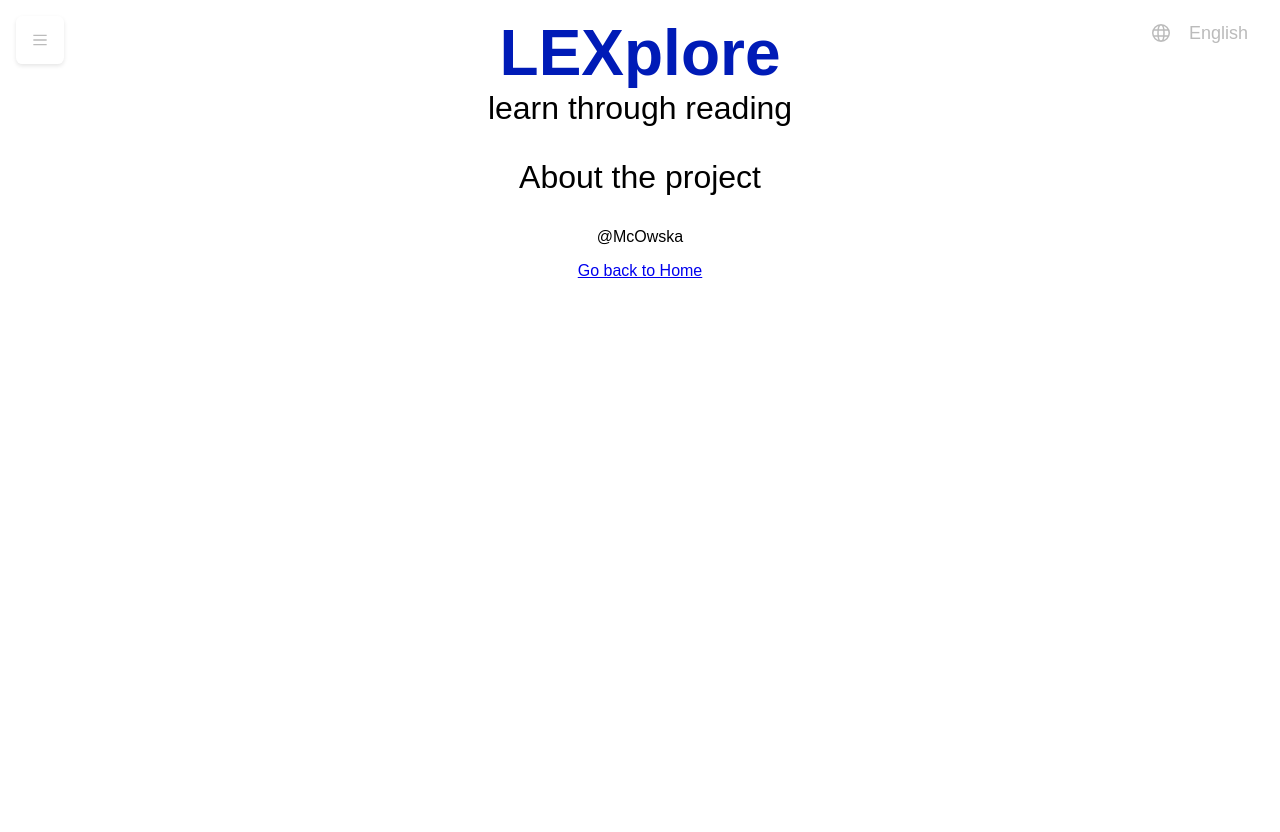
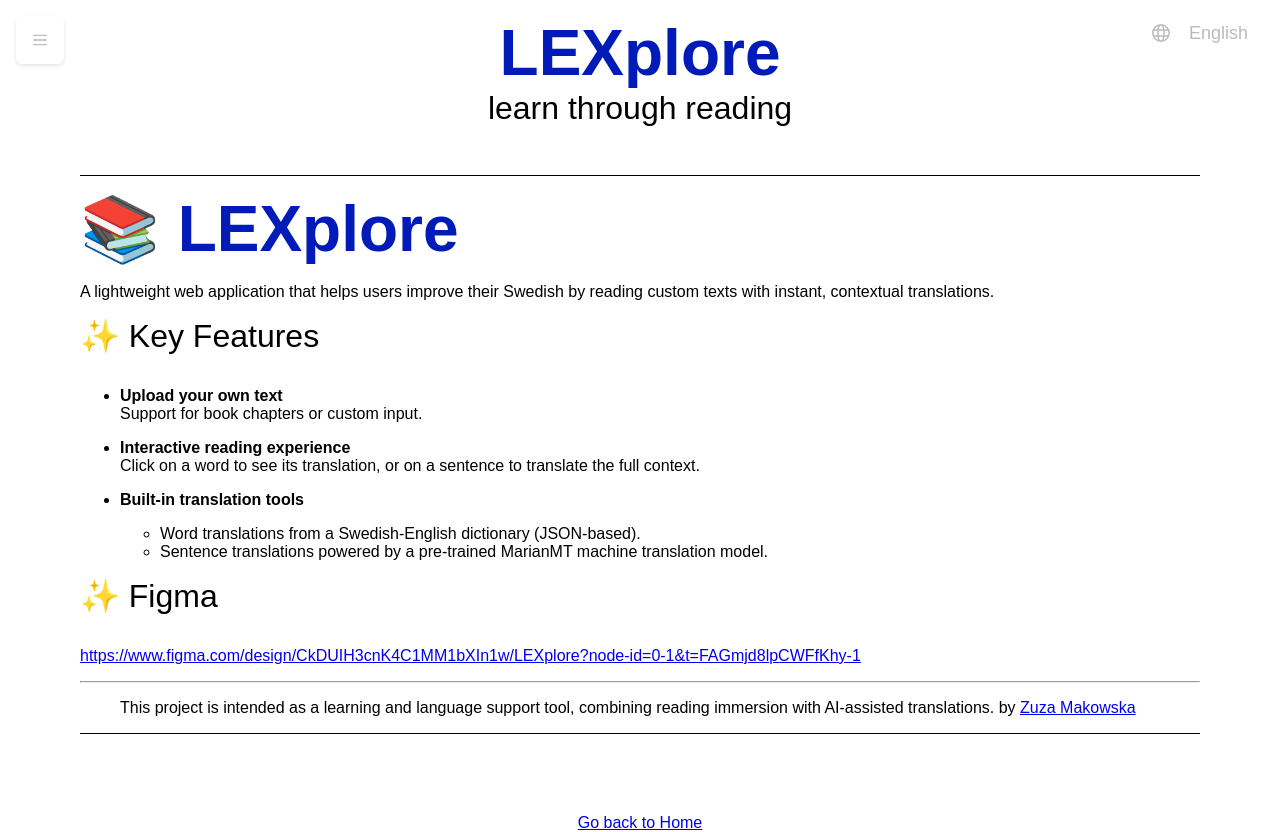
Before and after one commit to McOwska/LEXplore, a React (Create React App) app in the folder lexplore-ui/: page /about in a window 1280 px wide. Before the commit the page ends 800 px from the top, so only its background shows below. Built offline with nearby package versions, Linux system fonts and the light colour scheme; a web font is replaced by a local one.

Commit message:
fetch readme as about page

```diff
--- a/lexplore-ui/package.json
+++ b/lexplore-ui/package.json
@@ -11,12 +11,16 @@
     "react-dom": "^19.1.0",
     "react-icons": "^5.5.0",
     "react-intl": "^7.1.11",
+    "react-markdown": "^10.1.0",
     "react-router-dom": "^7.8.2",
     "react-scripts": "5.0.1",
+    "remark-gfm": "^4.0.1",
     "typescript": "^5.9.2",
     "web-vitals": "^2.1.4"
   },
   "scripts": {
+    "prestart": "node scripts/sync-readme.js",
+    "prebuild": "node scripts/sync-readme.js",
     "start": "react-scripts start",
     "build": "react-scripts build",
     "test": "react-scripts test",
--- a/lexplore-ui/src/pages/AboutPage.js
+++ b/lexplore-ui/src/pages/AboutPage.js
@@ -1,13 +1,25 @@
+import { useEffect, useState } from "react";
+import ReactMarkdown from "react-markdown";
+import remarkGfm from "remark-gfm";
 import { Link } from "react-router-dom";
+import styles from './pages.module.css'
 
-const AboutPage = () => {
+export default function AboutPage() {
+  const [md, setMd] = useState("");
+
+  useEffect(() => {
+    fetch("/README.md", { cache: "no-store" })
+      .then(r => r.text())
+      .then(setMd)
+      .catch(() => setMd("# Error\nNie udało się wczytać README."));
+  }, []);
+
   return (
     <>
-      <h2>About the project</h2>
-      <p>@McOwska</p>
+      <div className={styles.readme}>
+        <ReactMarkdown remarkPlugins={[remarkGfm]}>{md}</ReactMarkdown>
+      </div>
       <Link to="/">Go back to Home</Link>
     </>
   );
-};
-
-export default AboutPage;
+}
--- /dev/null
+++ b/lexplore-ui/src/pages/pages.module.css
@@ -0,0 +1,14 @@
+.readme {
+    text-align: left;
+    margin-inline: 5rem;
+    margin-bottom: 5rem;
+}
+
+.readme::after,
+.readme::before {
+    content: "";
+    display: block;
+    height: 1px;
+    background-color: black;
+    margin-top: 1rem;
+}
```
Also changed, not shown: lexplore-ui/scripts/sync-readme.js (added, +8 -0 lines), lexplore-ui/public/README.md (added), 1 other file (tests, documents, lock files or other folders).
